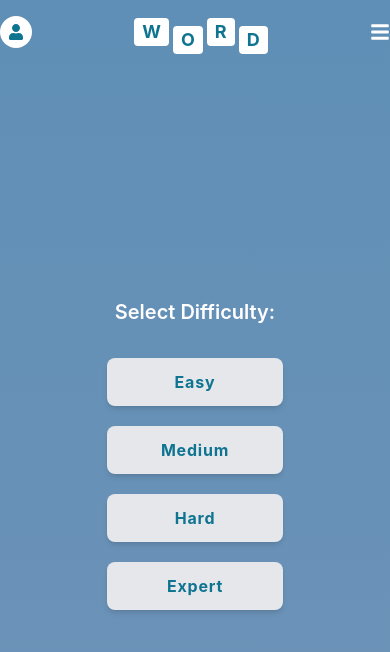
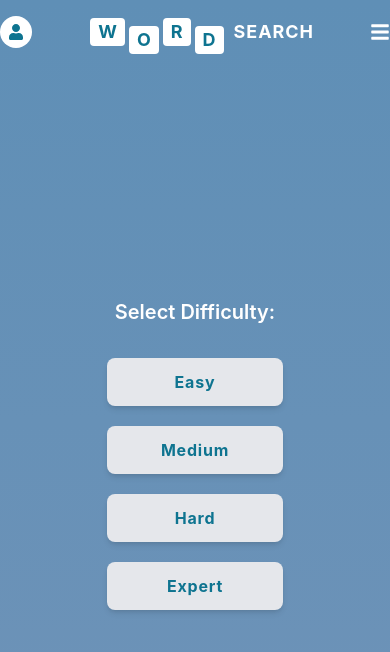
Before and after one commit to Priyakanani09/Word-Puzzles, a React (Create React App) app in the folder frontend/: page / in a window 390 px wide. Shown: the top 652 px of the page. Built offline with nearby package versions, Linux system fonts and the light colour scheme.

Commit message:
add the page

```diff
--- a/frontend/src/pages/Game.jsx
+++ b/frontend/src/pages/Game.jsx
@@ -359,7 +359,7 @@ function Game() {
         </div>
       ) : (
         <div
-          className="grid gap-[2px] sm:gap-1 bg-white/90 p-2 sm:p-3 rounded-sm shadow-xl"
+          className="grid gap-[10px] md:gap-[6px] bg-white/90 p-3 rounded-sm shadow-xl"
           style={{
             gridTemplateColumns: `repeat(${grid.length}, minmax(0, 1fr))`,
           }}
--- a/frontend/src/pages/Home.jsx
+++ b/frontend/src/pages/Home.jsx
@@ -108,7 +108,7 @@ function Home() {
           ))}
 
           {/* Hide SEARCH on very small screens */}
-          <span className="ml-2 tracking-wider hidden sm:block">SEARCH</span>
+          <span className="ml-2 tracking-wider sm:block">SEARCH</span>
         </h1>
 
         {/* Menu Icon */}
```
